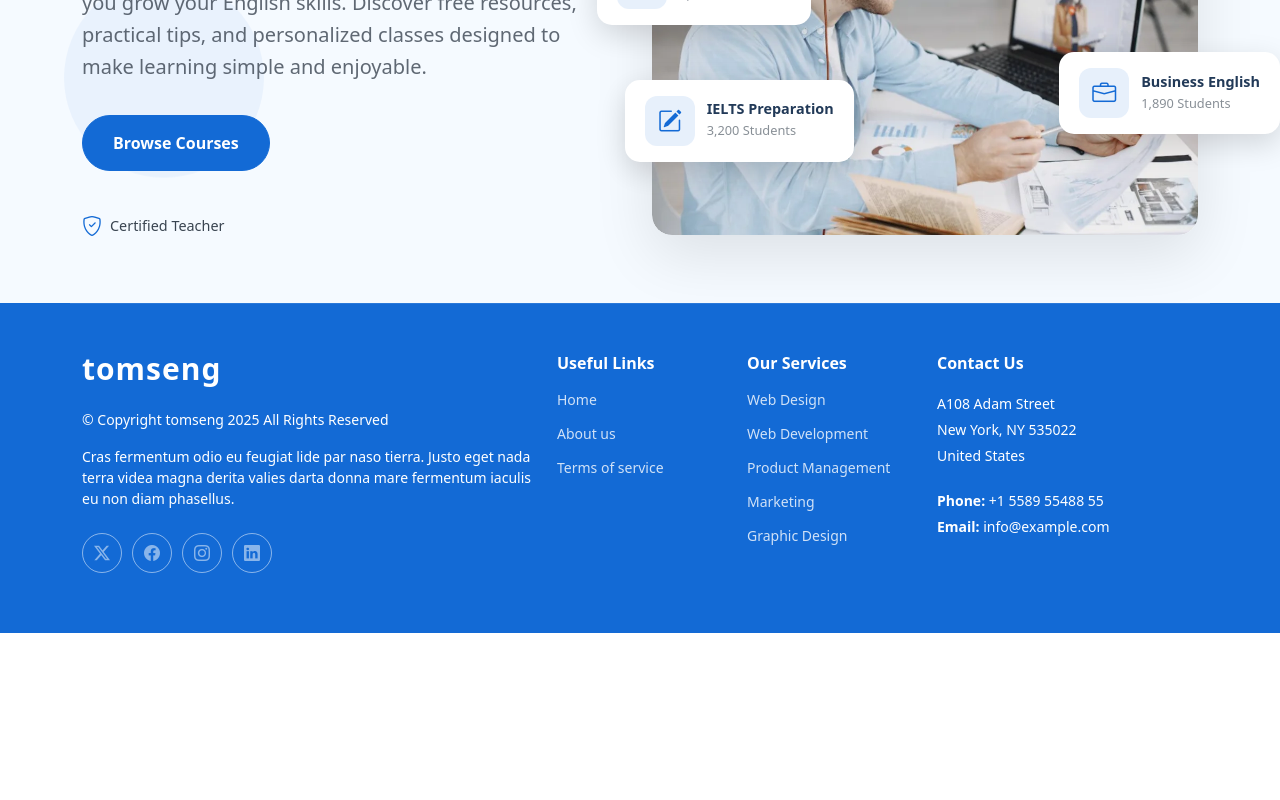
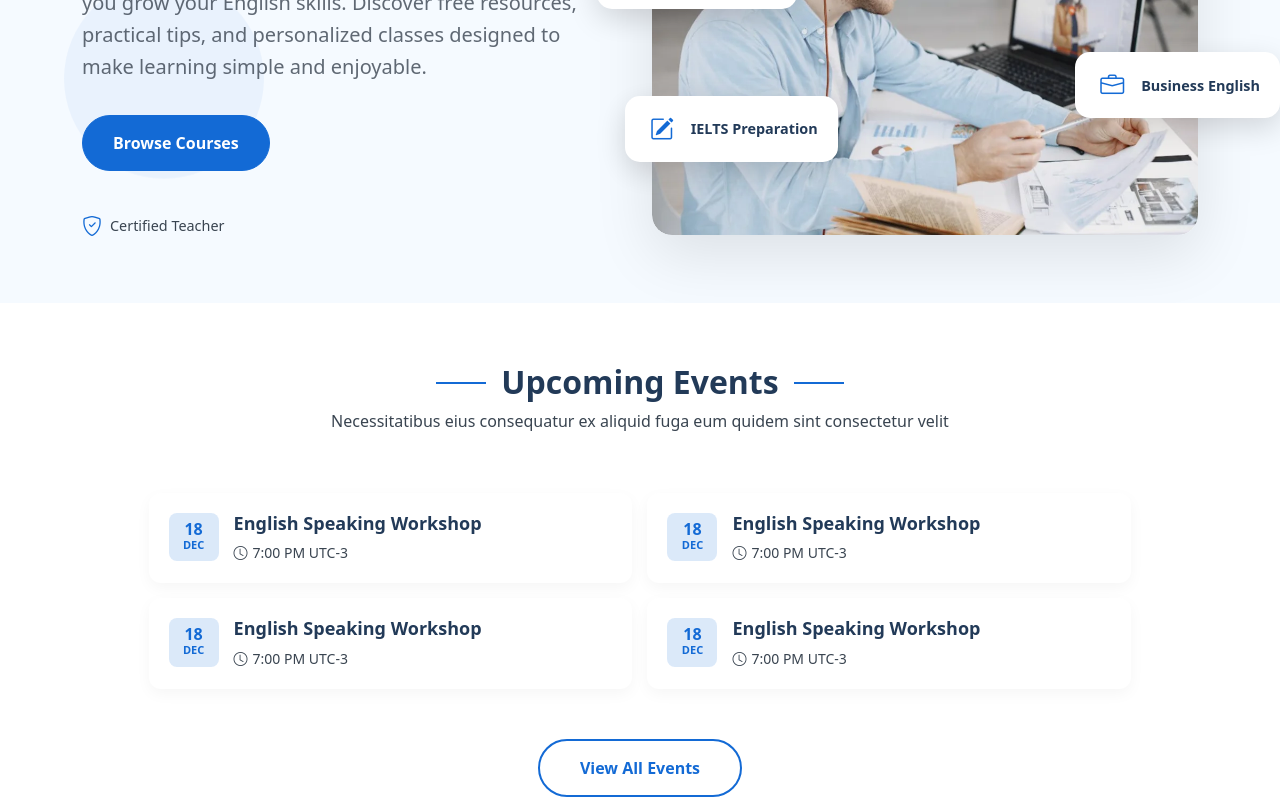
Before and after one commit to TomsEnglish/tomsenglish, a Next.js app: page / in a window 1280 px wide. Shown: the part 340-1140 px from the top of the page. Before the commit the page ends 973 px from the top, so only its background shows below. Built offline with nearby package versions, Linux system fonts and the light colour scheme.

Commit message:
Added events

```diff
--- a/app/page.tsx
+++ b/app/page.tsx
@@ -1,12 +1,12 @@
 import Image from "next/image";
 import { Hero } from "@/components/hero";
+import { UpcomingEvents } from "@/components/upcoming-events";
 
 export default function Home() {
   return (
     <div>
-
-        <Hero />
-
+      <Hero />
+      <UpcomingEvents />
     </div>
   );
 }
--- a/components/hero.tsx
+++ b/components/hero.tsx
@@ -1,3 +1,8 @@
+"use client";
+
+import CountUp from "react-countup";
+import Link from "next/link";
+
 export const Hero = () => {
   return (
     <section
@@ -11,15 +16,29 @@ export const Hero = () => {
               <div className="hero-text">
                 <h1>Hi, I'm Tom</h1>
                 <p>
-                  Welcome to my page! This page is all about helping you grow your English
-                  skills. Discover free resources, practical tips, and personalized
-                  classes designed to make learning simple and enjoyable.
+                  Welcome to my page! This page is all about helping you grow
+                  your English skills. Discover free resources, practical tips,
+                  and personalized classes designed to make learning simple and
+                  enjoyable.
                 </p>
 
+                {/* <div className="hero-stats">
+                  <div className="stat-item">
+                    <h3 className="number purecounter">
+                      <CountUp end={1650} duration={1.5} />+
+                    </h3>
+
+                    <span className="label">Classes given</span>
+                  </div>
+                </div> */}
+
                 <div className="hero-buttons">
-                  <a href="#courses" className="btn btn-primary">
-                    Browse Courses
-                  </a>
+                  <Link href="" className="btn btn-primary">
+                  Browse Courses
+                  </Link>
+                  {/* <a href="#courses" className="btn btn-primary">
+
+                  </a> */}
                   {/* <a href="#about" className="btn btn-outline">
                     Learn More
                   </a> */}
@@ -63,7 +82,7 @@ export const Hero = () => {
                     </div>
                     <div className="card-content">
                       <h6>General English</h6>
-                      <span>2,450 Students</span>
+                      {/* <span>Master everyday English</span> */}
                     </div>
                   </div>
 
@@ -77,7 +96,7 @@ export const Hero = () => {
                     </div>
                     <div className="card-content">
                       <h6>Business English</h6>
-                      <span>1,890 Students</span>
+                      {/* <span>1,890 Students</span> */}
                     </div>
                   </div>
 
@@ -91,7 +110,7 @@ export const Hero = () => {
                     </div>
                     <div className="card-content">
                       <h6>IELTS Preparation</h6>
-                      <span>3,200 Students</span>
+                      {/* <span>3,200 Students</span> */}
                     </div>
                   </div>
                 </div>
--- /dev/null
+++ b/components/upcoming-events.tsx
@@ -0,0 +1,78 @@
+import Link from "next/link";
+
+export const UpcomingEvents = () => {
+  return (
+    <section id="upcoming-events" className="section">
+      <div className="container section-title" data-aos="fade-up">
+        <h2>Upcoming Events</h2>
+        <p>
+          Necessitatibus eius consequatur ex aliquid fuga eum quidem sint
+          consectetur velit
+        </p>
+        <section id="contact" className="contact section">
+          <div className="container" data-aos="fade-up" data-aos-delay="100">
+            <div className="contact-content">
+              <div
+                className="contact-cards-container"
+                data-aos="fade-up"
+                data-aos-delay="300"
+              >
+                <EventCard
+                  day={18}
+                  month="Dec"
+                  title="English Speaking Workshop"
+                  time="7:00 PM UTC-3"
+                />
+                <EventCard
+                  day={18}
+                  month="Dec"
+                  title="English Speaking Workshop"
+                  time="7:00 PM UTC-3"
+                />
+                <EventCard
+                  day={18}
+                  month="Dec"
+                  title="English Speaking Workshop"
+                  time="7:00 PM UTC-3"
+                />
+                <EventCard
+                  day={18}
+                  month="Dec"
+                  title="English Speaking Workshop"
+                  time="7:00 PM UTC-3"
+                />
+              </div>
+            </div>
+            <Link href="courses.html" className="btn-more">
+              View All Events
+            </Link>
+          </div>
+        </section>
+      </div>
+    </section>
+  );
+};
+
+const EventCard = ({ day, month, title, time }: any) => {
+  return (
+    <Link href="" className="contact-card">
+      <div className="upcoming-list">
+        <div className="upcoming-item">
+          <div className="upcoming-date">
+            <span className="day">{day}</span>
+            <span className="month">{month}</span>
+          </div>
+        </div>
+      </div>
+
+      <div className="contact-text">
+        <h4>{title}</h4>
+        <div className="upcoming-meta">
+          <span className="time">
+            <i className="bi bi-clock"></i> {time}
+          </span>
+        </div>
+      </div>
+    </Link>
+  );
+};
```
Also changed, not shown: app/globals.css, components/events.tsx (added).
